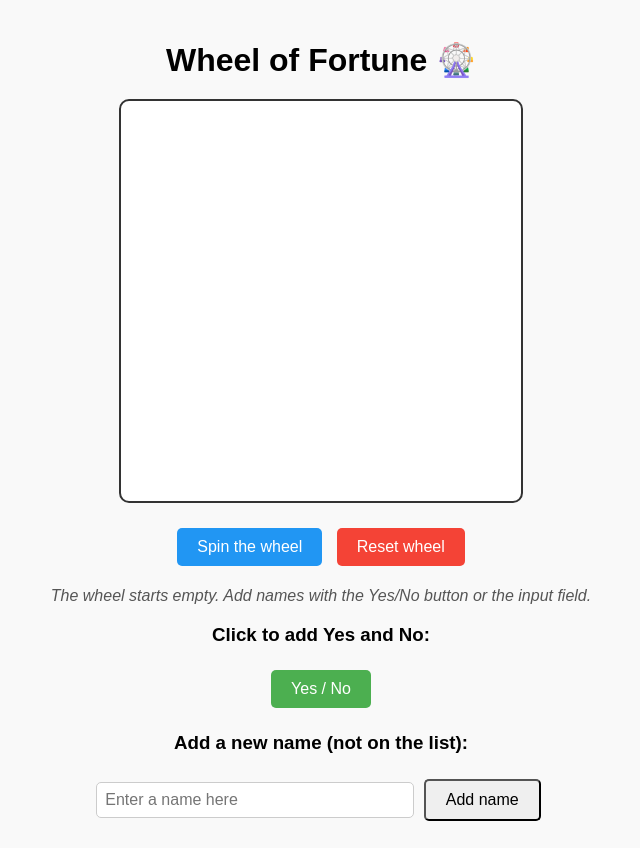
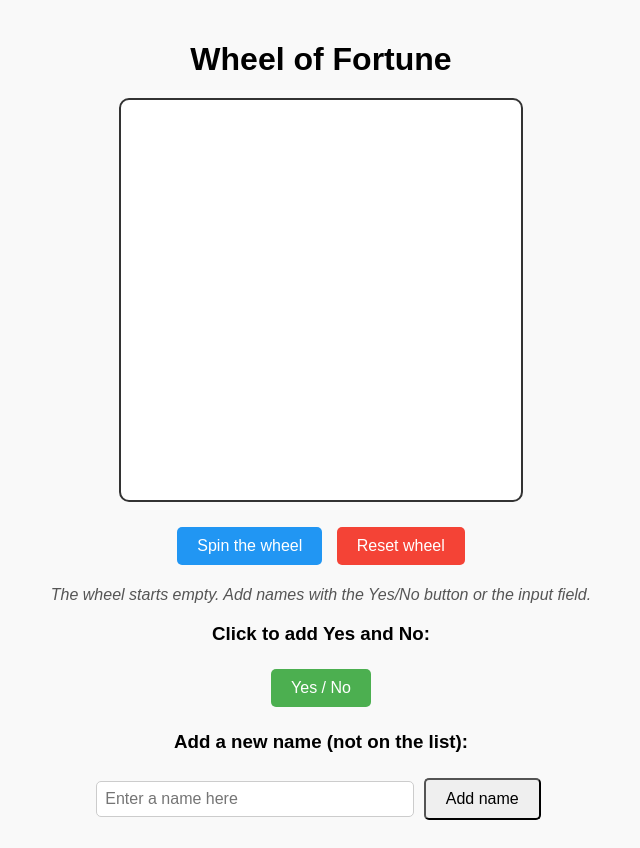
Before and after one commit to Z3ltu/Wheel-of-Fortune, a plain HTML site: page index.html in a window 1280 px wide. Shown: the whole page, without its empty margins (319-959 px from the left). Drawn offline with Linux system fonts and the light colour scheme.

Commit message:
Update index.html

```diff
--- a/index.html
+++ b/index.html
@@ -3,7 +3,7 @@
 <head>
   <meta charset="UTF-8">
   <meta name="viewport" content="width=device-width, initial-scale=1, viewport-fit=cover">
-  <title>Wheel of Fortune 🎡</title>
+  <title>Wheel of Fortune</title>
   <link rel="manifest" href="manifest.json">
   <link rel="icon" href="icon.png">
   <style>
@@ -55,7 +55,7 @@
   </style>
 </head>
 <body>
-  <h1>Wheel of Fortune 🎡</h1>
+  <h1>Wheel of Fortune</h1>
   <canvas id="wheel" width="400" height="400"></canvas>
   <div>
     <button id="spinBtn">Spin the wheel</button>
```
